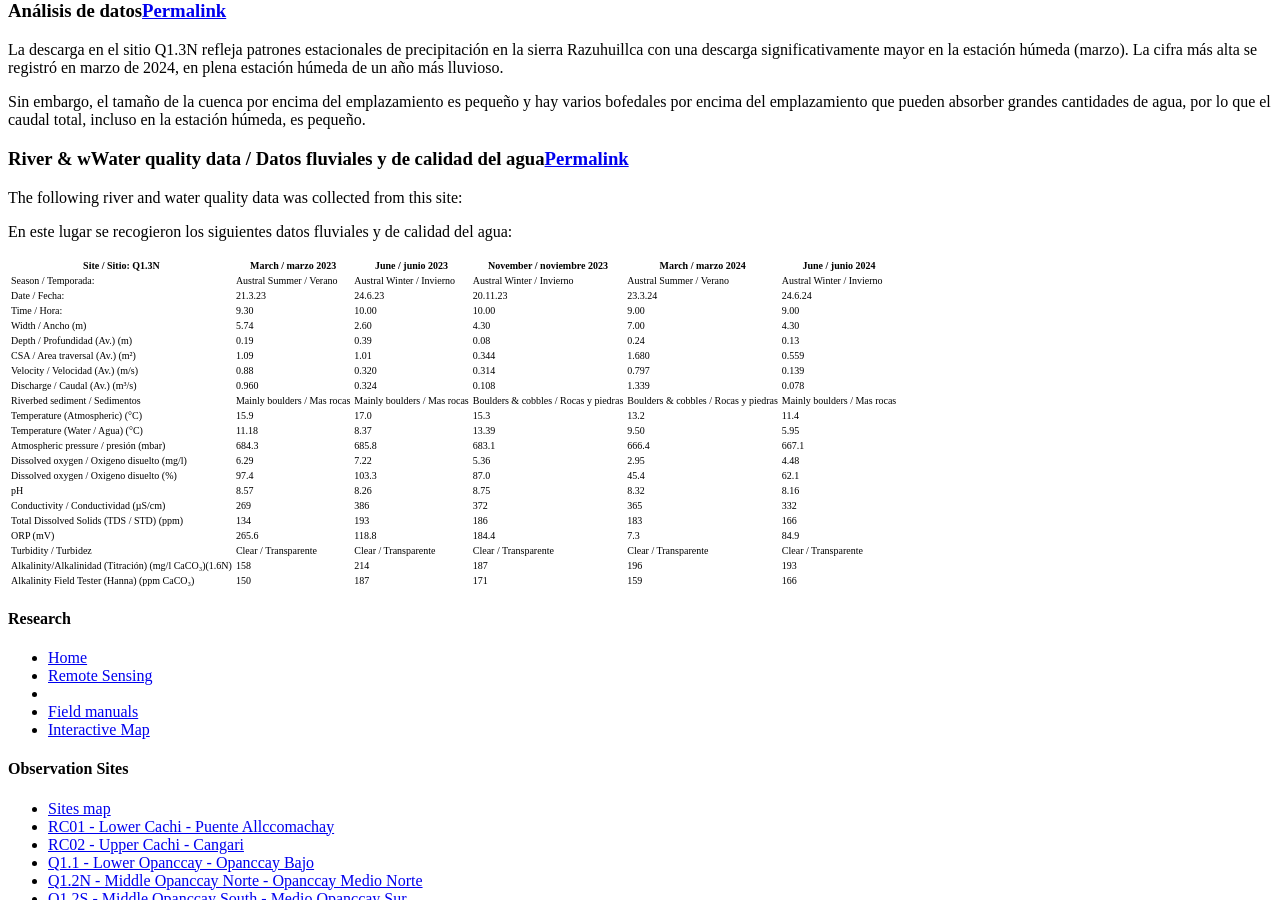
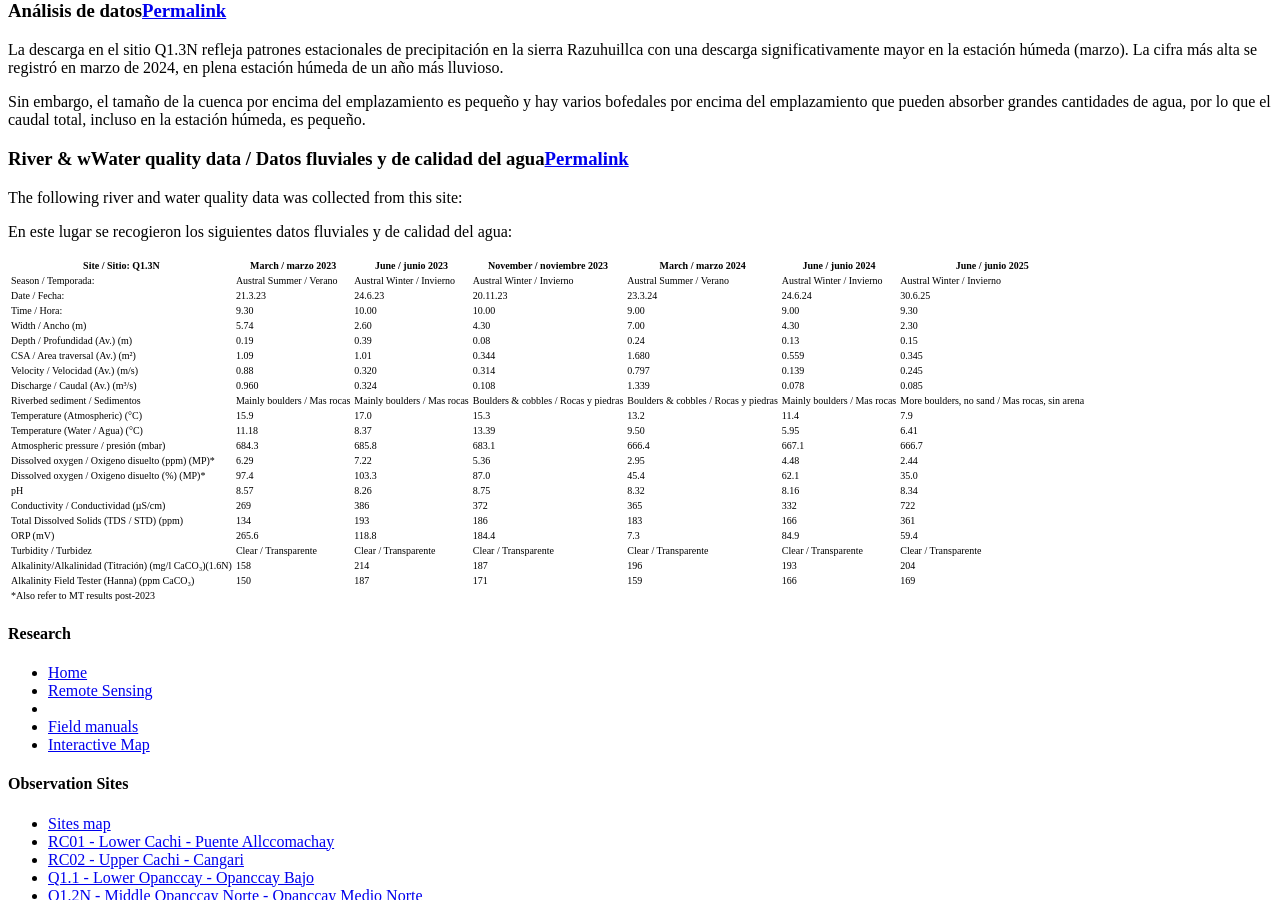
Before and after one commit to HVLepage/cavep-unah, a Jekyll site: the page built from _docs/site-network/Q1_3N.md, in a window 1280 px wide and 900 px high, scrolled down 2480 px. Built offline with Jekyll 4.4.1, drawn with Linux system fonts in a browser that asks for light colours; comment, search, counter and statistics services are not loaded.

Commit message:
Update Q1_3N.md

```diff
--- a/_docs/site-network/Q1_3N.md
+++ b/_docs/site-network/Q1_3N.md
@@ -74,26 +74,27 @@ The following river and water quality data was collected from this site:
 
 En este lugar se recogieron los siguientes datos fluviales y de calidad del agua:
 
-|     Site / Sitio: Q1.3N                                        |     March / marzo 2023             |     June / junio 2023              |     November / noviembre 2023               |      March / marzo 2024                     |     June / junio 2024              |
-|----------------------------------------------------------------|------------------------------------|------------------------------------|---------------------------------------------|---------------------------------------------|------------------------------------|
-|     Season / Temporada:                                        |     Austral Summer / Verano        |     Austral Winter / Invierno      |     Austral Winter / Invierno               |     Austral Summer / Verano                 |     Austral Winter / Invierno      |
-|     Date / Fecha:                                              |     21.3.23                        |     24.6.23                        |     20.11.23                                |     23.3.24                                 |     24.6.24                        |
-|     Time / Hora:                                               |     9.30                           |     10.00                          |     10.00                                   |     9.00                                    |     9.00                           |
-|     Width / Ancho (m)                                          |     5.74                           |     2.60                           |     4.30                                    |     7.00                                    |     4.30                           |
-|     Depth / Profundidad (Av.) (m)                              |     0.19                           |     0.39                           |     0.08                                    |     0.24                                    |     0.13                           |
-|     CSA / Area traversal (Av.) (m²)                            |     1.09                           |     1.01                           |     0.344                                   |     1.680                                   |     0.559                          |
-|     Velocity / Velocidad    (Av.) (m/s)                        |     0.88                           |     0.320                          |     0.314                                   |     0.797                                   |     0.139                          |
-|     Discharge / Caudal (Av.) (m³/s)                            |     0.960                          |     0.324                          |     0.108                                   |     1.339                                   |     0.078                          |
-|     Riverbed sediment / Sedimentos                             |     Mainly boulders / Mas rocas    |     Mainly boulders / Mas rocas    |     Boulders & cobbles / Rocas y piedras    |     Boulders & cobbles / Rocas y piedras    |     Mainly boulders / Mas rocas    |
-|     Temperature (Atmospheric) (°C)                             |     15.9                           |     17.0                           |     15.3                                    |     13.2                                    |     11.4                           |
-|     Temperature (Water / Agua) (°C)                            |     11.18                          |     8.37                           |     13.39                                   |     9.50                                    |     5.95                           |
-|     Atmospheric pressure / presión (mbar)                      |     684.3                          |     685.8                          |     683.1                                   |     666.4                                   |     667.1                          |
-|     Dissolved oxygen /   Oxigeno disuelto (mg/l)               |     6.29                           |     7.22                           |     5.36                                    |     2.95                                    |     4.48                           |
-|     Dissolved oxygen / Oxigeno disuelto (%)                    |     97.4                           |     103.3                          |     87.0                                    |     45.4                                    |     62.1                           |
-|     pH                                                         |     8.57                           |     8.26                           |     8.75                                    |     8.32                                    |     8.16                           |
-|     Conductivity / Conductividad (µS/cm)                       |     269                            |     386                            |     372                                     |     365                                     |     332                            |
-|     Total Dissolved Solids (TDS / STD)  (ppm)                  |     134                            |     193                            |     186                                     |     183                                     |     166                            |
-|     ORP (mV)                                                   |     265.6                          |     118.8                          |     184.4                                   |     7.3                                     |     84.9                           |
-|     Turbidity / Turbidez                                       |     Clear / Transparente           |     Clear / Transparente           |     Clear / Transparente                    |     Clear / Transparente                    |     Clear / Transparente           |
-|     Alkalinity/Alkalinidad   (Titración) (mg/l CaCO₃)(1.6N)    |     158                            |     214                            |     187                                     |     196                                     |     193                            |
-|     Alkalinity Field Tester (Hanna) (ppm CaCO₃)                |     150                            |     187                            |     171                                     |     159                                     |     166                            |
+|     Site / Sitio: Q1.3N                                      |     March   / marzo 2023           |     June   / junio 2023            |     November   / noviembre 2023             |      March / marzo 2024                     |     June   / junio 2024            |     June   / junio 2025                                |
+|--------------------------------------------------------------|------------------------------------|------------------------------------|---------------------------------------------|---------------------------------------------|------------------------------------|--------------------------------------------------------|
+|     Season   / Temporada:                                    |     Austral   Summer / Verano      |     Austral   Winter / Invierno    |     Austral   Winter / Invierno             |     Austral   Summer / Verano               |     Austral   Winter / Invierno    |     Austral   Winter / Invierno                        |
+|     Date   / Fecha:                                          |     21.3.23                        |     24.6.23                        |     20.11.23                                |     23.3.24                                 |     24.6.24                        |     30.6.25                                            |
+|     Time   / Hora:                                           |     9.30                           |     10.00                          |     10.00                                   |     9.00                                    |     9.00                           |     9.30                                               |
+|     Width / Ancho (m)                                        |     5.74                           |     2.60                           |     4.30                                    |     7.00                                    |     4.30                           |     2.30                                               |
+|     Depth / Profundidad (Av.) (m)                            |     0.19                           |     0.39                           |     0.08                                    |     0.24                                    |     0.13                           |     0.15                                               |
+|     CSA / Area traversal (Av.) (m²)                          |     1.09                           |     1.01                           |     0.344                                   |     1.680                                   |     0.559                          |     0.345                                              |
+|     Velocity / Velocidad  (Av.) (m/s)                        |     0.88                           |     0.320                          |     0.314                                   |     0.797                                   |     0.139                          |     0.245                                              |
+|     Discharge / Caudal (Av.) (m³/s)                          |     0.960                          |     0.324                          |     0.108                                   |     1.339                                   |     0.078                          |     0.085                                              |
+|     Riverbed sediment / Sedimentos                           |     Mainly boulders / Mas rocas    |     Mainly boulders / Mas rocas    |     Boulders & cobbles / Rocas y piedras    |     Boulders & cobbles / Rocas y piedras    |     Mainly boulders / Mas rocas    |     More   boulders, no sand / Mas rocas, sin arena    |
+|     Temperature (Atmospheric) (°C)                           |     15.9                           |     17.0                           |     15.3                                    |     13.2                                    |     11.4                           |     7.9                                                |
+|     Temperature (Water / Agua) (°C)                          |     11.18                          |     8.37                           |     13.39                                   |     9.50                                    |     5.95                           |     6.41                                               |
+|     Atmospheric pressure / presión   (mbar)                  |     684.3                          |     685.8                          |     683.1                                   |     666.4                                   |     667.1                          |     666.7                                              |
+|     Dissolved oxygen / Oxigeno disuelto (ppm) (MP)*          |     6.29                           |     7.22                           |     5.36                                    |     2.95                                    |     4.48                           |     2.44                                               |
+|     Dissolved oxygen / Oxigeno disuelto (%) (MP)*            |     97.4                           |     103.3                          |     87.0                                    |     45.4                                    |     62.1                           |     35.0                                               |
+|     pH                                                       |     8.57                           |     8.26                           |     8.75                                    |     8.32                                    |     8.16                           |     8.34                                               |
+|     Conductivity / Conductividad (µS/cm)                     |     269                            |     386                            |     372                                     |     365                                     |     332                            |     722                                                |
+|     Total Dissolved Solids (TDS /   STD)  (ppm)              |     134                            |     193                            |     186                                     |     183                                     |     166                            |     361                                                |
+|     ORP (mV)                                                 |     265.6                          |     118.8                          |     184.4                                   |     7.3                                     |     84.9                           |     59.4                                               |
+|     Turbidity / Turbidez                                     |     Clear   / Transparente         |     Clear   / Transparente         |     Clear   / Transparente                  |     Clear   / Transparente                  |     Clear   / Transparente         |     Clear   / Transparente                             |
+|     Alkalinity/Alkalinidad (Titración) (mg/l CaCO₃)(1.6N)    |     158                            |     214                            |     187                                     |     196                                     |     193                            |     204                                                |
+|     Alkalinity Field Tester (Hanna) (ppm   CaCO₃)            |     150                            |     187                            |     171                                     |     159                                     |     166                            |     169                                                |
+|     *Also refer to   MT results post-2023                    |                                    |                                    |                                             |                                             |                                    |                                                        |
```
